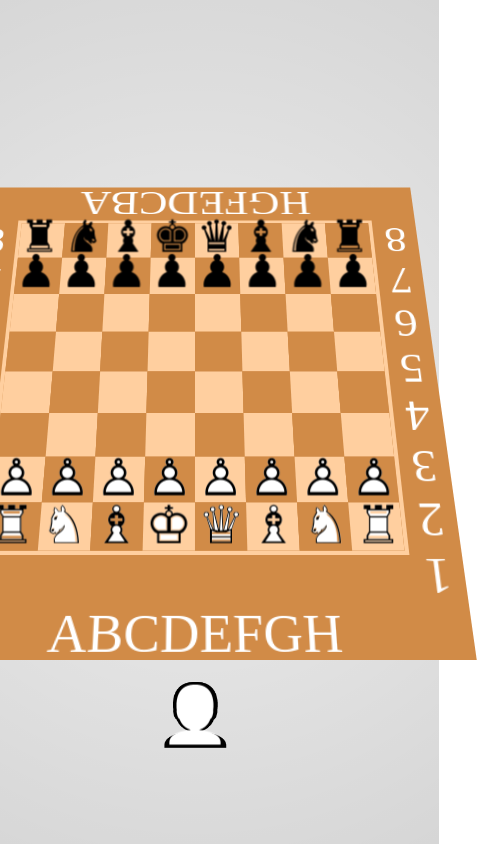
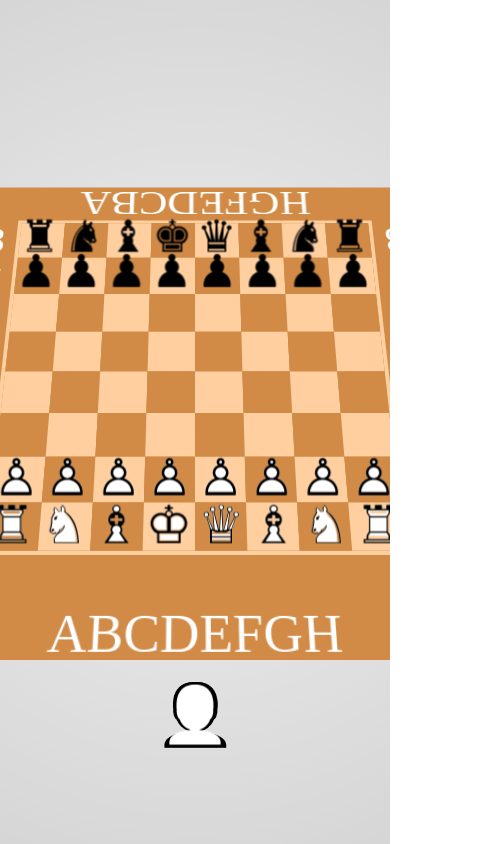
Before and after one commit to DAB0mB/parallax-chess, a React (Vite) app: page / in a window 390 px wide. Shown: the whole page, 477 px wide, since content can reach past the window. Built offline with nearby package versions, Linux system fonts and the light colour scheme.

Commit message:
Support tiny mobile screen

```diff
--- a/src/ui/game.module.css
+++ b/src/ui/game.module.css
@@ -1,9 +1,13 @@
+@value gameContainerSize: 30;
+
 .game {
   flex: 1;
   background: var(--background);
+  overflow: hidden;
+  container-type: inline-size;
 }
 
-.radialBg {
+.gameBody {
   width: 100%;
   height: 100%;
   background: radial-gradient(circle, rgba(0,0,0,0) 0%, rgba(0,0,0,0.1) 100%);
@@ -14,7 +18,7 @@
 }
 
 .gameBoard {
-  font-size: 3rem;
+  font-size: 3em;
   perspective: 1000px;
 }
 
@@ -27,3 +31,9 @@
   font-size: 3.4em;
   margin-top: .5em;
 }
+
+@container (max-width: calc(gameContainerSize * 1em)) {
+  .gameBody {
+    font-size: calc(100cqw / gameContainerSize);
+  }
+}
--- a/src/ui/game.tsx
+++ b/src/ui/game.tsx
@@ -19,7 +19,7 @@ export function Game() {
 
   return (
     <div className={css.game} style={themeCssVars}>
-      <div className={css.radialBg}>
+      <div className={css.gameBody}>
         <ThemeContext.Provider value={theme}>
           <GameContext.Provider value={game}>
             <div className={css.blackPlayer}>
```
